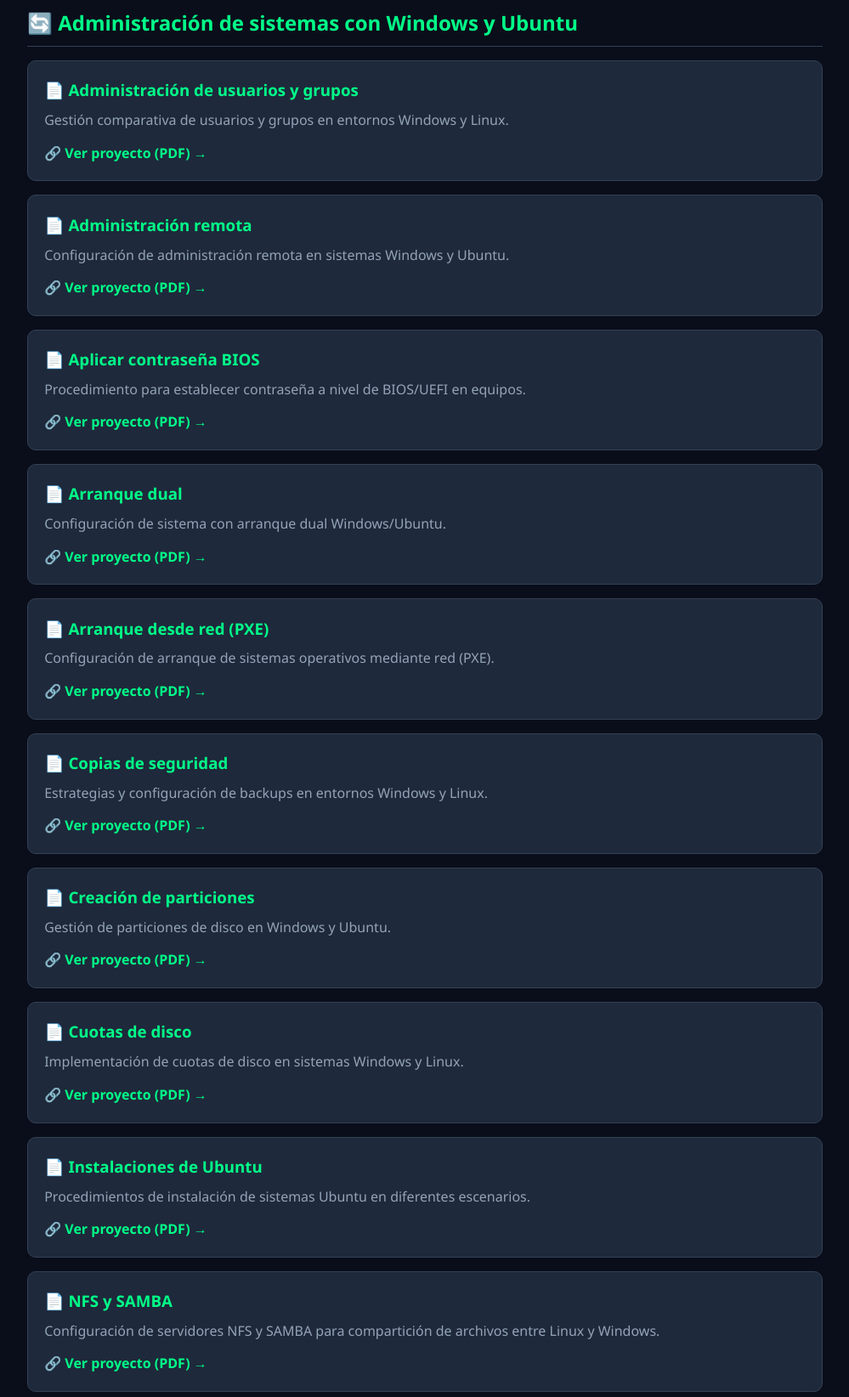
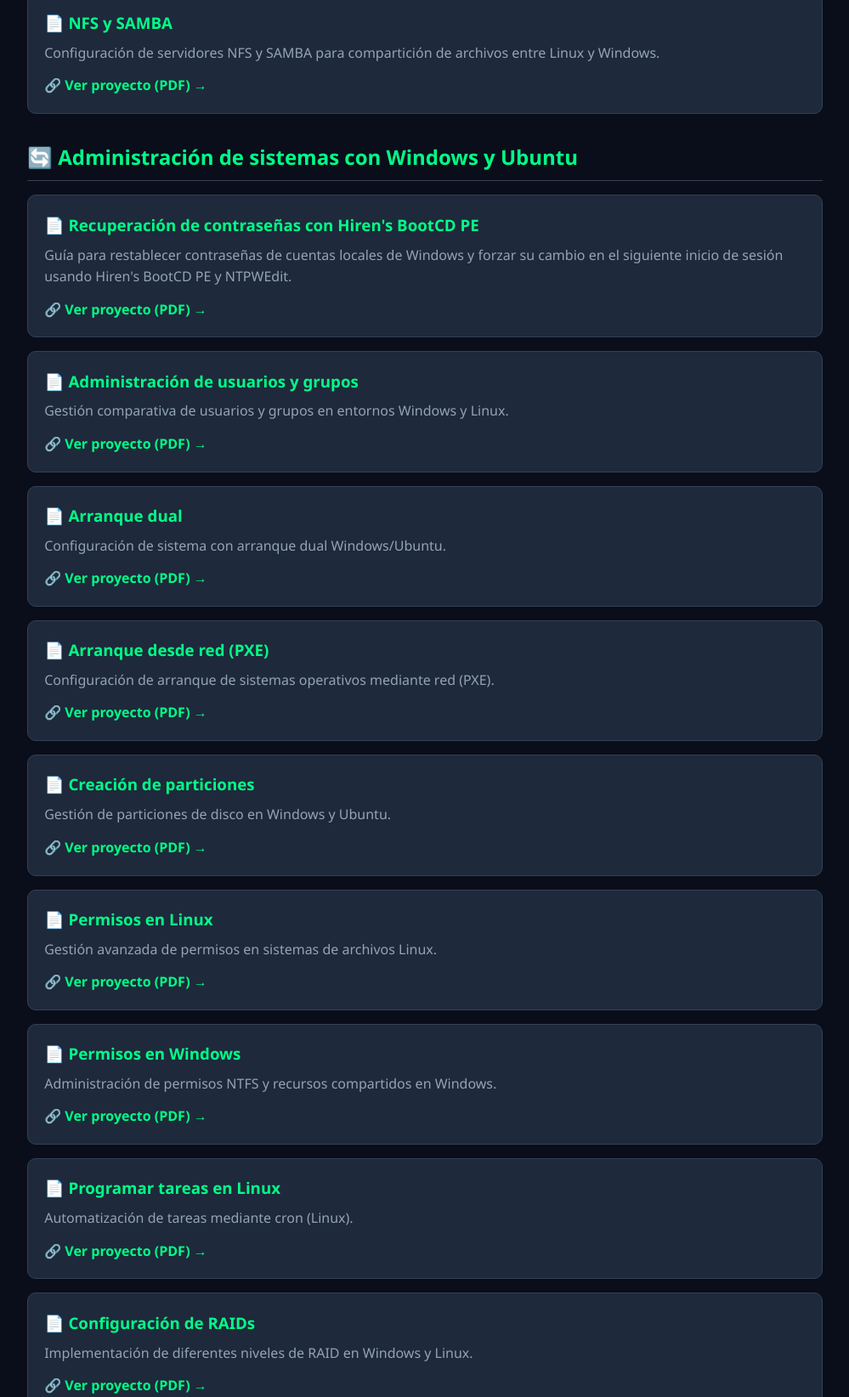
Before and after one commit to carlesochoa157-rgb/carlesochoa, a plain HTML site: page administracion-sistemas.html in a window 1280 px wide. Shown: the part 4210-5854 px from the top of the page at 85% size, without its empty margins (140-1139 px from the left). Drawn offline with Linux system fonts and the light colour scheme.

Commit message:
Update project sections in administracion-sistemas.html
Removed several project sections related to remote administration, BIOS password application, backups, and others. Added new project sections for NFS and SAMBA, and updated the task scheduling section.

```diff
--- a/administracion-sistemas.html
+++ b/administracion-sistemas.html
@@ -188,26 +188,26 @@
             <a href="sysadmin/ubuntu/ConfiguraciónDeProxy_CarlesOchoa.pdf">🔗 Ver proyecto (PDF) →</a>
         </div>
 
+        <div class="proyecto">
+            <h3>📄 NFS y SAMBA</h3>
+            <p>Configuración de servidores NFS y SAMBA para compartición de archivos entre Linux y Windows.</p>
+            <a href="sysadmin/wyu/NFS Y SAMBA_CarlesOchoa.pdf">🔗 Ver proyecto (PDF) →</a>
+        </div>
+
 
         <!-- ==================== WINDOWS Y UBUNTU (MIXTO) ==================== -->
         <h2 class="section-title">🔄 Administración de sistemas con Windows y Ubuntu</h2>
+
+       <div class="proyecto">
+            <h3>📄 Recuperación de contraseñas con Hiren's BootCD PE</h3>
+            <p>Guía para restablecer contraseñas de cuentas locales de Windows y forzar su cambio en el siguiente inicio de sesión usando Hiren's BootCD PE y NTPWEdit.</p>
+            <a href="sysadmin/wyu/Recuperacion_contrasenas_Hirens_BootCD_PE.pdf">🔗 Ver proyecto (PDF) →</a>
+        </div>
 
         <div class="proyecto">
             <h3>📄 Administración de usuarios y grupos</h3>
             <p>Gestión comparativa de usuarios y grupos en entornos Windows y Linux.</p>
             <a href="sysadmin/wyu/Administración De usuarios y grupos_CarlesOchoa.pdf">🔗 Ver proyecto (PDF) →</a>
-        </div>
-
-        <div class="proyecto">
-            <h3>📄 Administración remota</h3>
-            <p>Configuración de administración remota en sistemas Windows y Ubuntu.</p>
-            <a href="sysadmin/wyu/AdministracionRemota_CarlesOchoa.pdf">🔗 Ver proyecto (PDF) →</a>
-        </div>
-
-        <div class="proyecto">
-            <h3>📄 Aplicar contraseña BIOS</h3>
-            <p>Procedimiento para establecer contraseña a nivel de BIOS/UEFI en equipos.</p>
-            <a href="sysadmin/wyu/AplicarContraseñaBIOS_CarlesOchoa.pdf">🔗 Ver proyecto (PDF) →</a>
         </div>
 
         <div class="proyecto">
@@ -223,33 +223,9 @@
         </div>
 
         <div class="proyecto">
-            <h3>📄 Copias de seguridad</h3>
-            <p>Estrategias y configuración de backups en entornos Windows y Linux.</p>
-            <a href="sysadmin/wyu/Copias de seguridad_CarlesOchoa.pdf">🔗 Ver proyecto (PDF) →</a>
-        </div>
-
-        <div class="proyecto">
             <h3>📄 Creación de particiones</h3>
             <p>Gestión de particiones de disco en Windows y Ubuntu.</p>
             <a href="sysadmin/wyu/Creación de Particiones_CarlesOchoa.pdf">🔗 Ver proyecto (PDF) →</a>
-        </div>
-
-        <div class="proyecto">
-            <h3>📄 Cuotas de disco</h3>
-            <p>Implementación de cuotas de disco en sistemas Windows y Linux.</p>
-            <a href="sysadmin/wyu/Cuotas de disco_CarlesOchoa.pdf">🔗 Ver proyecto (PDF) →</a>
-        </div>
-
-        <div class="proyecto">
-            <h3>📄 Instalaciones de Ubuntu</h3>
-            <p>Procedimientos de instalación de sistemas Ubuntu en diferentes escenarios.</p>
-            <a href="sysadmin/wyu/InstalacionesUbuntu_CarlesOchoa.pdf">🔗 Ver proyecto (PDF) →</a>
-        </div>
-
-        <div class="proyecto">
-            <h3>📄 NFS y SAMBA</h3>
-            <p>Configuración de servidores NFS y SAMBA para compartición de archivos entre Linux y Windows.</p>
-            <a href="sysadmin/wyu/NFS Y SAMBA_CarlesOchoa.pdf">🔗 Ver proyecto (PDF) →</a>
         </div>
 
         <div class="proyecto">
@@ -265,8 +241,8 @@
         </div>
 
         <div class="proyecto">
-            <h3>📄 Programar tareas</h3>
-            <p>Automatización de tareas mediante cron (Linux) y Tareas Programadas (Windows).</p>
+            <h3>📄 Programar tareas en Linux</h3>
+            <p>Automatización de tareas mediante cron (Linux).</p>
             <a href="sysadmin/wyu/Programar Tareas_CarlesOchoa.pdf">🔗 Ver proyecto (PDF) →</a>
         </div>
 
@@ -275,25 +251,6 @@
             <p>Implementación de diferentes niveles de RAID en Windows y Linux.</p>
             <a href="sysadmin/wyu/RAIDS_CarlesOchoa.pdf">🔗 Ver proyecto (PDF) →</a>
         </div>
-
-        <div class="proyecto">
-            <h3>📄 Recuperación de contraseñas con Hiren's BootCD PE</h3>
-            <p>Guía para restablecer contraseñas de cuentas locales de Windows y forzar su cambio en el siguiente inicio de sesión usando Hiren's BootCD PE y NTPWEdit.</p>
-            <a href="sysadmin/wyu/Recuperacion_contrasenas_Hirens_BootCD_PE.pdf">🔗 Ver proyecto (PDF) →</a>
-        </div>
-
-        <div class="proyecto">
-            <h3>📄 Restaurar gestor de arranque y modificar arranque dual</h3>
-            <p>Recuperación y modificación del gestor de arranque en sistemas duales.</p>
-            <a href="sysadmin/wyu/Restaurar Gestor de Arranque y Modificar Arranque Dual_CarlesOchoa.pdf">🔗 Ver proyecto (PDF) →</a>
-        </div>
-
-        <div class="proyecto">
-            <h3>📄 Seguridad de cuentas de usuarios</h3>
-            <p>Buenas prácticas y políticas de seguridad para cuentas de usuario.</p>
-            <a href="sysadmin/wyu/Seguridad de cuentas de Usuarios_CarlesOchoa.pdf">🔗 Ver proyecto (PDF) →</a>
-        </div>
-
     </div>
     <footer>
         <p>© 2026 Carles Ochoa - Portfolio técnico | Administración de Sistemas</p>
```
